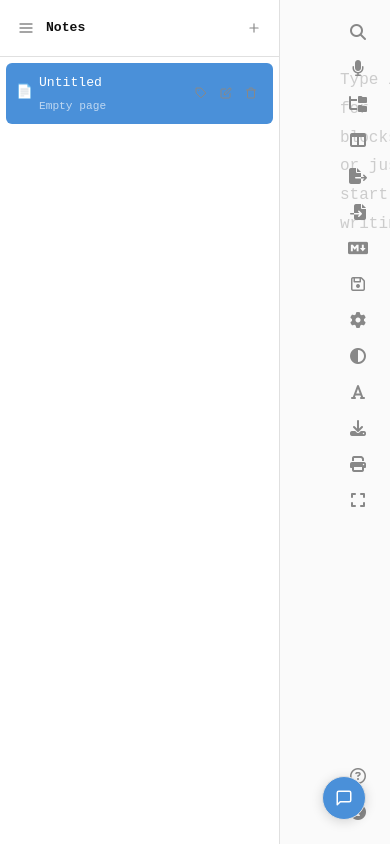
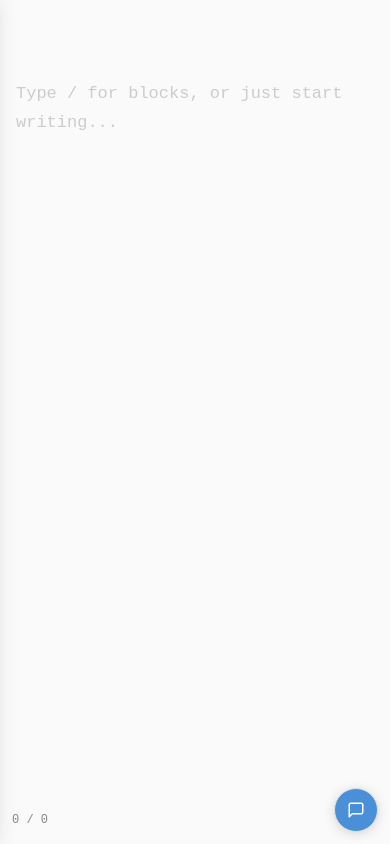
Before and after one commit to brusnyak/wocus, a Svelte app: page / in a window 390 px wide. Built offline with nearby package versions, Linux system fonts and the light colour scheme.

Commit message:
feat: hide burger and right-side buttons by default, mobile layout

```diff
--- a/index.html
+++ b/index.html
@@ -3,7 +3,7 @@
   <head>
     <meta charset="UTF-8" />
     <link rel="icon" type="image/png" href="/favicon.png" />
-    <meta name="viewport" content="width=device-width, initial-scale=1.0" />
+    <meta name="viewport" content="width=device-width, initial-scale=1.0, viewport-fit=cover" />
     <meta name="description" content="Wocus — Infinite Local Notes. AI-Organized on Demand." />
     <link rel="stylesheet" href="https://cdnjs.cloudflare.com/ajax/libs/font-awesome/6.5.1/css/all.min.css" />
     <title>Wocus</title>
--- a/src/App.svelte
+++ b/src/App.svelte
@@ -24,7 +24,10 @@
   let loaded = $state(false)
   let currentNoteId = $state(null)
   let notes = $state([])
-  let sidebarCollapsed = $state(false)
+  let sidebarCollapsed = $state(true)
+// Burger + right-side buttons stay hidden until the pointer reaches the top band or right edge
+let chromeShown = $state(false)
+let chromeTimer
   let organizing = $state(false)
   let error = $state('')
   let headingElements = $state([])
@@ -107,6 +110,7 @@ let font = $derived(FONTS[fontIndex])
     currentNoteId = id
     note = n
     noteTags = []
+    if (window.innerWidth <= 768) sidebarCollapsed = true
     headingElements = extractSections(n.content || '').map(s => s.heading)
     updateCounts(n.text || '')
     requestAnimationFrame(() => {
@@ -709,7 +713,16 @@ let font = $derived(FONTS[fontIndex])
     load()
     document.addEventListener('keydown', handleKeydown)
     document.addEventListener('keydown', handleTyping)
+    const revealChrome = (e) => {
+      const onChrome = e.target?.closest?.('.icons-top, .icons-bottom-right, .sidebar-reveal, .template-save-popup, .search-bar')
+      if (onChrome || e.clientY < 64 || e.clientX > window.innerWidth - 64) {
+        chromeShown = true
+        clearTimeout(chromeTimer)
+        chromeTimer = setTimeout(() => { chromeShown = false }, 2500)
+      }
+    }
     const handleMouseMove = (e) => {
+      revealChrome(e)
       // Don't auto-hide while interacting with the sidebar
       if (e.target?.closest?.('.note-sidebar')) return
       uiHidden = false
@@ -719,12 +732,15 @@ let font = $derived(FONTS[fontIndex])
       }, 8000)
     }
     document.addEventListener('mousemove', handleMouseMove)
+    document.addEventListener('pointerdown', revealChrome)
     document.addEventListener('wocus-create-page', handleCreatePage)
     document.addEventListener('wocus-navigate-page', handleNavigateToPage)
     return () => {
       document.removeEventListener('keydown', handleKeydown)
       document.removeEventListener('keydown', handleTyping)
       document.removeEventListener('mousemove', handleMouseMove)
+      document.removeEventListener('pointerdown', revealChrome)
+      clearTimeout(chromeTimer)
       document.removeEventListener('wocus-create-page', handleCreatePage)
       document.removeEventListener('wocus-navigate-page', handleNavigateToPage)
     }
@@ -748,11 +764,10 @@ let font = $derived(FONTS[fontIndex])
       onDeleteNote={handleDeleteNote}
       onRefreshReady={(fn) => { refreshSidebar = fn }}
       collapsed={sidebarCollapsed || uiHidden}
+      showReveal={chromeShown}
       ontoggle={toggleSidebar}
       onReveal={revealSidebar}
     />
-    <!-- Hover strip on the far left reveals the notes sidebar -->
-    <div class="sidebar-hover-strip" onmouseenter={revealSidebar} title="Open pages"></div>
 
 <section class="main-content"><article class="editor-wrap">
         <div class:editor-hidden={markdownView}>
@@ -770,7 +785,7 @@ let font = $derived(FONTS[fontIndex])
         {/if}
       </article></section>
 
-{#if !uiHidden}
+{#if chromeShown && !uiHidden}
      <div class="icons-top">
         <button class="icon-btn" onclick={toggleSearch} title="Search (⌘F)" data-tip="Search (⌘F)">
           <i class="fa-solid fa-magnifying-glass"></i>
@@ -882,7 +897,7 @@ let font = $derived(FONTS[fontIndex])
      {/if}
 
      <div class="icons-bottom-right">
-       {#if !uiHidden}
+       {#if chromeShown && !uiHidden}
          <button class="icon-btn" onclick={() => helpOpen = true} title="Help" data-tip="Help">
            <i class="fa-regular fa-circle-question"></i>
          </button>
@@ -1025,7 +1040,7 @@ let font = $derived(FONTS[fontIndex])
     height: 100vh; color: var(--muted); font-family: 'Roboto Mono', monospace;
   }
   .app-shell {
-    height: 100vh; overflow-y: scroll;
+    height: 100vh; height: 100dvh; overflow-y: scroll;
     background: var(--bg); color: var(--fg);
     transition: background 0.3s, color 0.3s, padding-left 0.25s ease;
     padding: 50px 80px;
@@ -1069,15 +1084,6 @@ let font = $derived(FONTS[fontIndex])
     box-shadow: 0 2px 12px rgba(0,0,0,0.12);
 }
 
-  .sidebar-hover-strip {
-    position: fixed;
-    left: 0;
-    top: 0;
-    bottom: 0;
-    width: 14px;
-    z-index: 80;
-    cursor: pointer;
-  }
 
 .icons-top {
     position: fixed;
@@ -1261,4 +1267,29 @@ let font = $derived(FONTS[fontIndex])
     transform: translateY(-10px);
     pointer-events: none;
 }
+
+@media (hover: none) {
+  .icon-btn[data-tip]:hover::after { display: none; }
+}
+
+@media (max-width: 768px) {
+  .app-shell { padding: 64px 16px 72px; }
+  .app-shell.sidebar-open { padding-left: 16px; }
+  .main-content { font-size: 17px; line-height: 1.7; }
+  .icons-top {
+    top: 0; left: 56px; right: 0; height: 48px;
+    flex-direction: row; align-items: center; gap: 2px;
+    overflow-x: auto; padding: 0 8px;
+    background: var(--bg); scrollbar-width: none;
+  }
+  .icons-top::-webkit-scrollbar { display: none; }
+  .icons-top :global(.icon-btn) { flex-shrink: 0; width: 40px; height: 40px; }
+  .icons-bottom-right { bottom: 84px; right: 12px; flex-direction: row; }
+  .word-count { left: 12px; bottom: 12px; }
+  .search-bar { top: 56px; width: calc(100vw - 24px); }
+  .search-bar input { flex: 1; min-width: 0; }
+  .global-search-results { max-width: calc(100vw - 24px); }
+  .template-save-popup { top: 56px; right: 12px; }
+  .voice-indicator { max-width: calc(100vw - 24px); }
+}
 </style>
--- a/src/lib/ChatPanel.svelte
+++ b/src/lib/ChatPanel.svelte
@@ -919,4 +919,10 @@ CRITICAL RULES:
     color: #fff;
     border-color: var(--accent);
   }
+
+  @media (max-width: 768px) {
+    .panel.docked { width: 100vw; top: 0; }
+    .panel { right: 12px; bottom: 12px; }
+    .card { width: calc(100vw - 24px); min-width: 0; max-height: 70dvh; min-height: 0; }
+  }
 </style>
--- a/src/lib/NoteSidebar.svelte
+++ b/src/lib/NoteSidebar.svelte
@@ -7,6 +7,7 @@
     onDeleteNote,
     onRefreshReady,
     collapsed = false,
+    showReveal = true,
     ontoggle,
     onReveal
   } = $props()
@@ -234,7 +235,7 @@
 
 </aside>
 
-{#if collapsed}
+{#if collapsed && showReveal}
   <button class="sidebar-reveal" onclick={() => onReveal?.()} title="Open pages">
     <svg width="18" height="18" viewBox="0 0 24 24" fill="none" stroke="currentColor" stroke-width="2" stroke-linecap="round" stroke-linejoin="round"><line x1="3" y1="12" x2="21" y2="12"></line><line x1="3" y1="6" x2="21" y2="6"></line><line x1="3" y1="18" x2="21" y2="18"></line></svg>
   </button>
@@ -437,4 +438,10 @@
     transition: color 0.15s, background 0.15s;
   }
   .sidebar-reveal:hover { color: var(--fg); background: var(--hover); }
+
+  @media (max-width: 768px) {
+    .note-sidebar { width: min(300px, 85vw); box-shadow: 4px 0 24px rgba(0,0,0,0.25); }
+    .note-sidebar.collapsed { transform: translateX(-105%); }
+    .sidebar-reveal { width: 44px; height: 44px; top: 2px; left: 6px; }
+  }
 </style>
--- a/src/lib/Sidebar.svelte
+++ b/src/lib/Sidebar.svelte
@@ -58,4 +58,8 @@
     text-overflow: ellipsis;
     white-space: nowrap;
   }
+
+  @media (max-width: 768px) {
+    .sidebar { display: none; }
+  }
 </style>
--- a/src/lib/SmartLinks.svelte
+++ b/src/lib/SmartLinks.svelte
@@ -189,4 +189,9 @@
     padding: 20px 8px;
     line-height: 1.5;
   }
+
+  @media (max-width: 768px) {
+    .smartlinks { bottom: 120px; max-width: calc(100vw - 24px); }
+    .card { width: min(300px, calc(100vw - 24px)); }
+  }
 </style>
```
